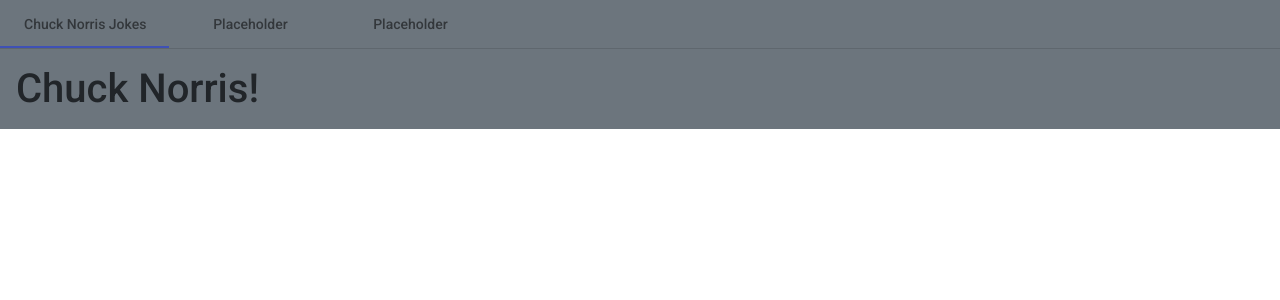
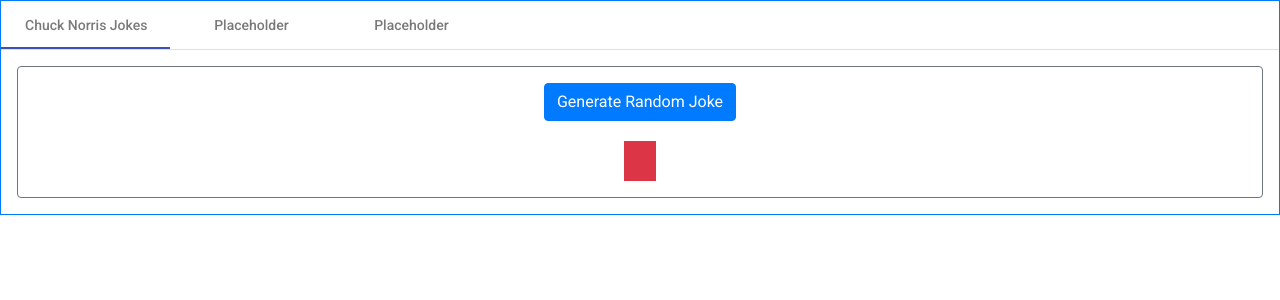
Before and after one commit to AlinCristian97/Ropium.Client, an Angular app: page / in a window 1280 px wide. Shown: the top 300 px of the page. Built offline with nearby package versions, Linux system fonts and the light colour scheme; no server answers.

Commit message:
HTML tweaks

```diff
--- a/package.json
+++ b/package.json
@@ -22,7 +22,7 @@
     "@angular/platform-browser-dynamic": "~12.2.0",
     "@angular/router": "~12.2.0",
     "@ng-bootstrap/ng-bootstrap": "^10.0.0",
-    "bootstrap": "^4.5.0",
+    "bootstrap": "^4.6.1",
     "rxjs": "~6.6.0",
     "tslib": "^2.3.0",
     "zone.js": "~0.11.4"
--- a/src/app/app.component.html
+++ b/src/app/app.component.html
@@ -1,4 +1,4 @@
-<mat-tab-group class="bg-secondary">
+<mat-tab-group class="border border-5 border-primary">
     <mat-tab label="Chuck Norris Jokes">
         <div class="m-3">
             <app-chuck-norris></app-chuck-norris>
--- a/src/app/chuck-norris/chuck-norris.component.html
+++ b/src/app/chuck-norris/chuck-norris.component.html
@@ -1 +1,16 @@
-<h1>Chuck Norris!</h1>
+<div class="p-3 d-flex flex-column border border-secondary rounded"
+     style="gap: 20px">
+    <div class="d-flex flex-row justify-content-center">
+        <button
+        type="button"
+        class="btn btn-primary"
+        (click)="onGetRandomJoke()">
+        Generate Random Joke
+        </button>
+    </div>
+    <div class="d-flex flex-row justify-content-center">
+        <div class="p-3 bg-danger rounded-5">
+            <h4>{{ joke }}</h4>
+        </div>
+    </div>
+</div>
--- a/src/app/chuck-norris/chuck-norris.component.ts
+++ b/src/app/chuck-norris/chuck-norris.component.ts
@@ -7,6 +7,7 @@
   styleUrls: ['./chuck-norris.component.css']
 })
 export class ChuckNorrisComponent implements OnInit {
+  joke: string;
 
   constructor(private chuckNorrisService: ChuckNorrisService) { }
 
@@ -14,7 +15,9 @@
     this.onGetRandomJoke();
   }
 
-  onGetRandomJoke(){
-    this.chuckNorrisService.getRandomJoke();
+  onGetRandomJoke() {
+    this.chuckNorrisService.getRandomJoke().subscribe(j => {
+      this.joke = j.value;
+    });
   }
 }
--- a/src/app/chuck-norris/chuck-norris.service.ts
+++ b/src/app/chuck-norris/chuck-norris.service.ts
@@ -13,8 +13,6 @@
     constructor(private http: HttpClient) { }
 
     getRandomJoke() {
-        this.http.get<JokeModel>(this.baseURL + `${this.endpoints.randomJoke}`).subscribe(joke => {
-            console.log(joke.value);
-        });
+        return this.http.get<JokeModel>(this.baseURL + `${this.endpoints.randomJoke}`);
     }
 }
```
